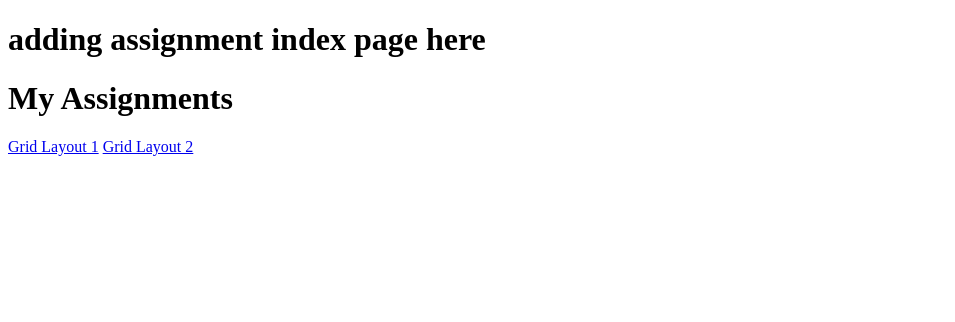
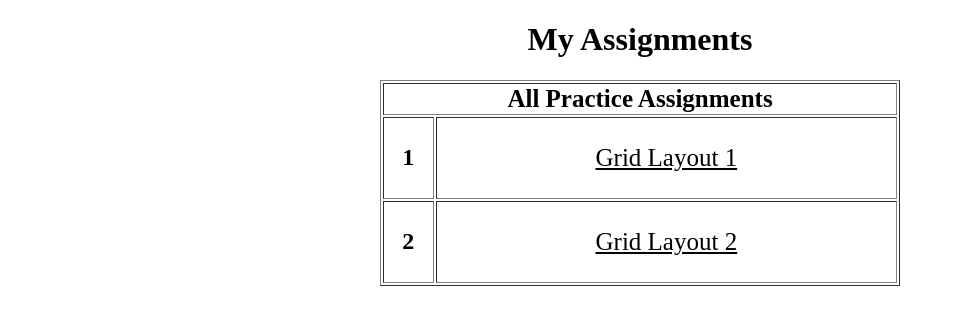
Before and after one commit to Shitalbendre/sam, a plain HTML site: page index.html in a window 1280 px wide. Shown: the whole page, without its empty margins (0-955 px from the left). Drawn offline with Linux system fonts and the light colour scheme.

Commit message:
grid assignment submited

```diff
--- a/index.html
+++ b/index.html
@@ -5,11 +5,47 @@
     <meta http-equiv="X-UA-Compatible" content="IE=edge">
     <meta name="viewport" content="width=device-width, initial-scale=1.0">
     <title>Document</title>
+    <style>
+       h1{
+           text-align: center;
+
+       }
+       th{
+           font-size:25px ;
+       }
+       a{
+           font-size: 25px;
+           color: black;
+           text-align: center;
+
+       }
+       h2{
+           text-align: center;
+       }
+    </style>
 </head>
 <body>
-    <h1>adding assignment index page here</h1>
+
     <h1>My Assignments</h1>
-    <a href="gridlayout1.html">Grid Layout 1</a>
-    <a href="gridlayout2.html">Grid Layout 2</a>
+
+    <table border="1" align="center" style=" width: 520px;">
+        <th colspan="2">All Practice Assignments</th>
+
+<tr>
+    <td><h2>1</h2></td>
+    <td>
+        <a href="gridlayout1.html"><p>Grid Layout 1</p></a>
+    </td>
+</tr>
+
+<tr>
+    <td><h2>2</h2></td>
+    <td>
+        <a href="gridlayout2.html"><p>Grid Layout 2</p></a>
+    </td>
+</tr>
+
+
+    </table>
 </body>
 </html>
```
